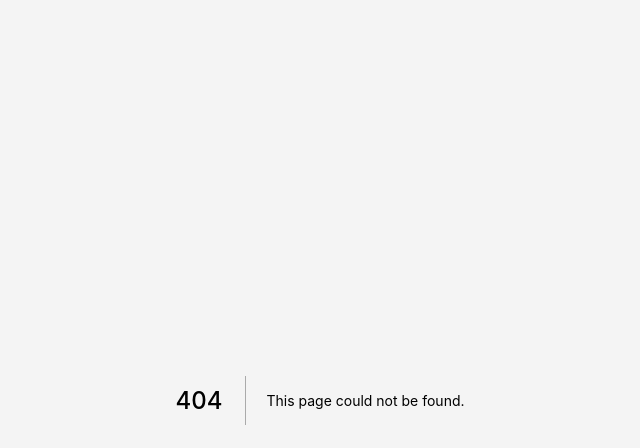
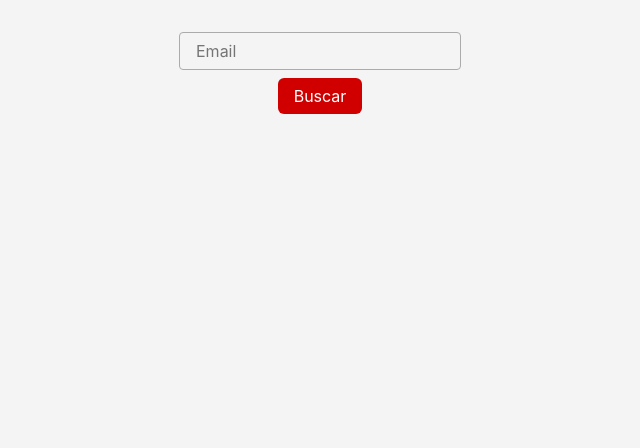
Before and after one commit to TheVoid-0/choice_reaction_time_web, a Next.js app: page /buscar in a window 1280 px wide. Before the commit this address had no page. Shown: the top 448 px of the page, without its empty margins (320-960 px from the left). Built offline with nearby package versions, Linux system fonts and the light colour scheme.

Commit message:
criado pag buscar

```diff
--- /dev/null
+++ b/src/pages/buscar/index.tsx
@@ -0,0 +1,153 @@
+import axios from "axios";
+import { NextPage } from "next";
+import React, { FormEvent, useEffect, useRef, useState } from "react";
+import { styled } from "../../../stitches.config";
+
+const Wrapper = styled("div", {
+  height: "100vh",
+  display: "flex",
+  flexDirection: "column",
+  alignItems: "center",
+});
+
+const FormContainer = styled("form", {
+  display: "flex",
+  alignItems: "center",
+  justifyContent: "center",
+  flexDirection: "column",
+  gap: "8px",
+  padding: "32px 48px",
+});
+
+const FormField = styled("div", {
+  display: "flex",
+  flexDirection: "column",
+  gap: "4px",
+
+  input: {
+    all: "unset",
+    border: "1px solid #ababab",
+    borderRadius: "4px",
+    padding: "8px 16px",
+    boxSizing: "border-box",
+  }
+});
+
+const Button = styled("button", {
+  all: "unset",
+  width: "fit-content",
+  display: "flex",
+  padding: "8px 16px",
+  borderRadius: "6px",
+  cursor: "pointer",
+  height: "fit-content",
+  color: "#FFFFFF",
+  backgroundColor: "#d00000",
+  transition: "background-color 0.2s",
+
+  "&:hover": {
+    backgroundColor: "#9d0208"
+  }
+});
+
+const ListWrapper = styled("div", {
+  display: "flex",
+  flexDirection: "column",
+  alignItems: "center",
+  gap: "16px",
+  width: "100%",
+  maxWidth: "fit-content",
+});
+
+const ListItem = styled("div", {
+  display: "flex",
+  flexDirection: "column",
+  gap: "8px",
+  padding: "8px 16px",
+  borderRadius: "6px",
+  boxShadow: "0px 2px 6px 0px #45454599"
+});
+
+const ItemTitle = styled("span", {
+  fontSize: "22px",
+});
+
+const ItemContent = styled("ul", {
+  all: "unset",
+});
+
+interface SessionType {
+  id: string;
+  name: string;
+}
+
+const Buscar: NextPage = () => {
+  const email = useRef<string>("");
+  const [sessions, setSessions] = useState<SessionType[]>([]);
+  const [attempts, setAttempts] = useState<[]>([]);
+
+  const handleSearch = (ev: FormEvent) => {
+    ev.preventDefault();
+    setSessions([])
+    axios.get(`${process.env.NEXT_PUBLIC_CHOICE_REACTION_API}/users`, { params: { email: email.current } }).then(({ data }) => {
+      console.log(data);
+      data.sessions.forEach((session: { id: string, name: string }) => {
+        console.log(session)
+        setSessions((prevState) => [...prevState, {
+          id: session.id,
+          name: session.name,
+        }]);
+      })
+    }).catch((error) => {
+      console.log(error);
+    })
+  };
+
+  const getSessionAttempts = (sessionId: string) => {
+    const attempts = [];
+    axios.get(`${process.env.NEXT_PUBLIC_CHOICE_REACTION_API}/test-sessions/${sessionId}`).then(({ data }) => {
+      attempts.push(data.testAttempts)
+    });
+
+    return "";
+  }
+
+  useEffect(() => {
+    console.log(sessions.length);
+  }, [sessions.length])
+
+  return (
+    <Wrapper>
+      <FormContainer onSubmit={handleSearch}>
+        <FormField>
+          <input
+            id="email"
+            placeholder="Email"
+            type="email"
+            required
+            onChange={({ target }) => email.current = target.value}
+          />
+        </FormField>
+
+        <Button type="submit">
+          Buscar
+        </Button>
+      </FormContainer>
+
+      {sessions.length > 0 && (
+        <ListWrapper>
+          <h2>Resultados</h2>
+          {sessions.map((session, index) => (
+            <ListItem key={index}>
+              <ItemTitle>{session.name}</ItemTitle>
+              <ItemContent>
+                {getSessionAttempts(session.id)}
+              </ItemContent>
+            </ListItem>
+          ))}
+        </ListWrapper>
+      )}
+    </Wrapper>
+  );
+};
+export default Buscar;
```
Also changed, not shown: src/pages/index.tsx (+47 -8 lines).
